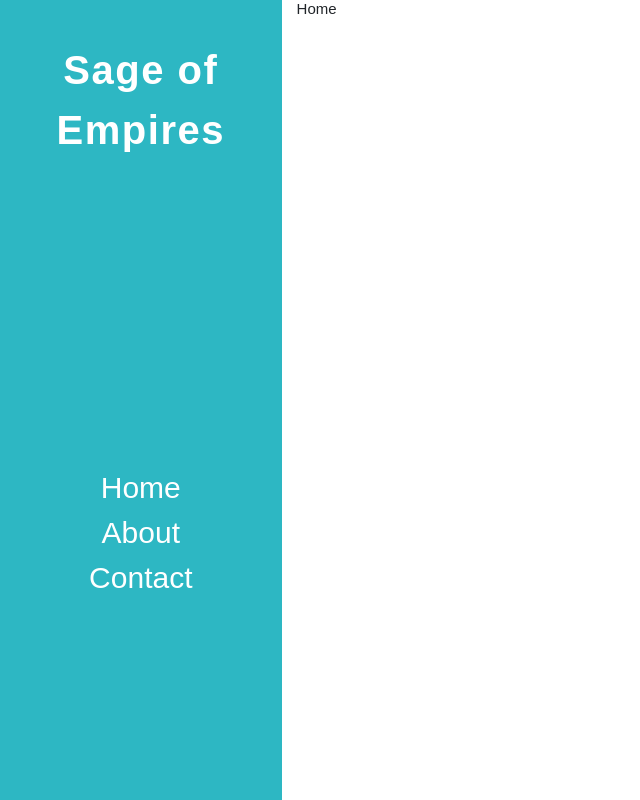
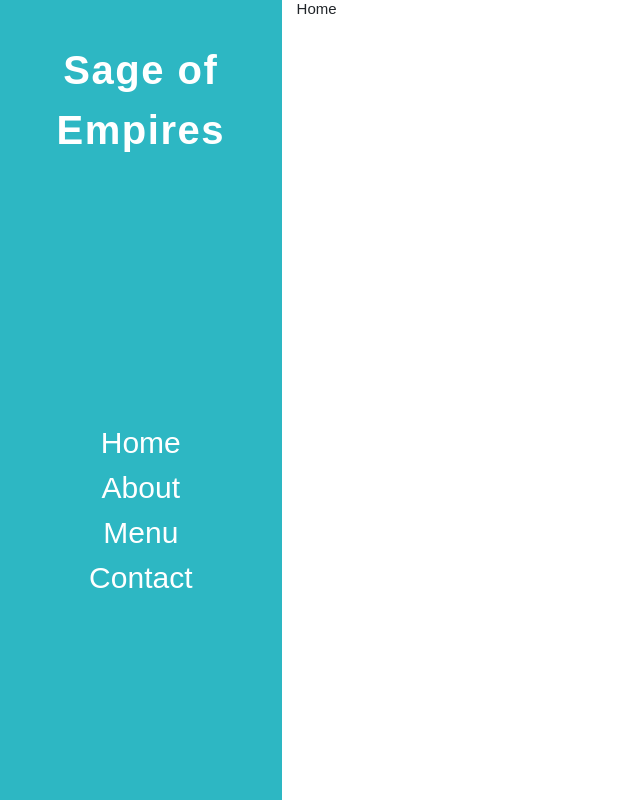
Before and after one commit to eesa94/restaurant, a React (Create React App) app: page / in a window 1280 px wide. Shown: the top 800 px of the page, without its empty margins (0-640 px from the left). Built offline with nearby package versions, Linux system fonts and the light colour scheme; a web font is replaced by a local one.

Commit message:
add menu component

```diff
--- a/src/App.js
+++ b/src/App.js
@@ -5,6 +5,7 @@ import Home from './components/Home';
 import About from './components/About';
 import Contact from './components/Contact';
 import Post from './components/Post';
+import Menu from './components/Menu';
 
 class App extends Component {
   render() {
@@ -15,6 +16,7 @@ class App extends Component {
           <Switch>
             <Route exact path='/' component={Home} />
             <Route path='/about' component={About} />
+            <Route path='/menu' component={Menu} />
             <Route path='/contact' component={Contact} />
             <Route path="/:post_id" component={Post} />
           </Switch>
--- /dev/null
+++ b/src/components/Menu.js
@@ -0,0 +1,12 @@
+import React from 'react';
+
+const Menu = () => {
+    return (
+        <div className="container section-container">
+            <h4 className="center">Menu</h4>
+            <p>Lorem ipsum dolor sit amet consectetur adipisicing elit. Aperiam sequi modi vitae reprehenderit, accusantium rem voluptatem quo quaerat suscipit, quos itaque nostrum ab maxime perferendis totam illum placeat deserunt adipisci?</p>
+        </div>
+    )
+}
+
+export default Menu
--- a/src/components/Navbar.js
+++ b/src/components/Navbar.js
@@ -8,6 +8,7 @@ const Navbar = () => {
             <ul className="link-list">
                 <li><Link to="/" className="link">Home</Link></li>
                 <li><NavLink to="/about" className="link">About</NavLink></li>
+                <li><NavLink to="/menu" className="link">Menu</NavLink></li>
                 <li><NavLink to="/contact" className="link">Contact</NavLink></li>
             </ul>
         </nav>
```
